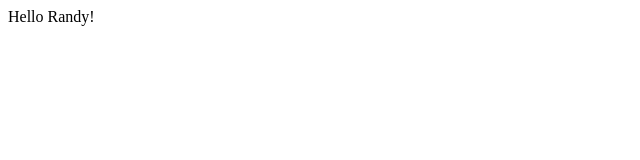
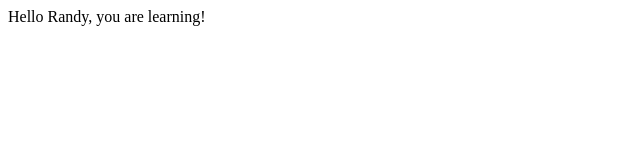
Before and after one commit to randycanegaly/simplewebpage, a plain HTML site: page index.html in a window 1280 px wide. Shown: the whole page, without its empty margins (0-640 px from the left). Drawn offline with Linux system fonts and the light colour scheme.

Commit message:
minor change to test Netlify autodeploy.

```diff
--- a/index.html
+++ b/index.html
@@ -4,6 +4,6 @@
 		<title>Randy's first web page</title>
 	</head>
 	<body>
-		Hello Randy!
+		Hello Randy, you are learning!
 	</body>
 </html>
```
